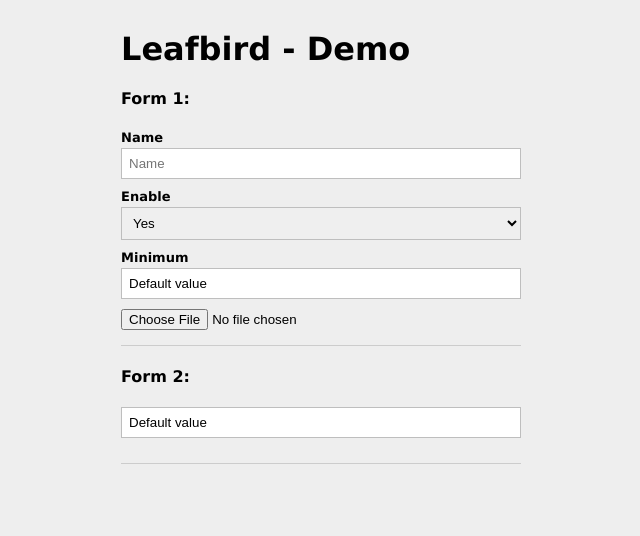
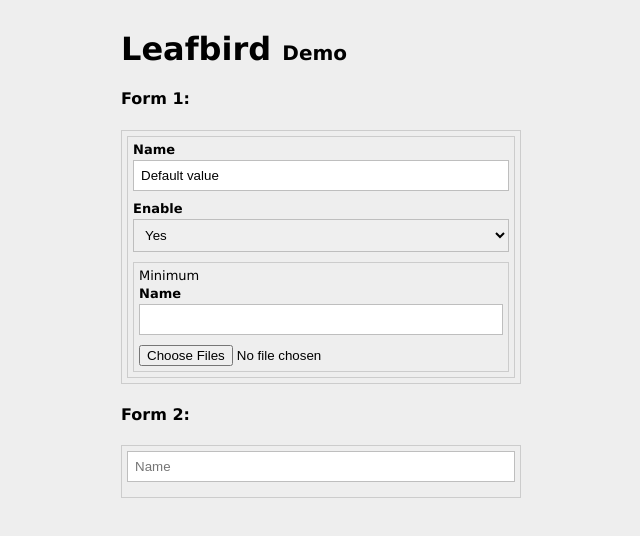
Before and after one commit to lucasb/leafbird, a website: page demo/index.html in a window 1280 px wide. Shown: the whole page, without its empty margins (323-963 px from the left). Drawn offline with Linux system fonts and the light colour scheme.

Commit message:
Add demo style.

```diff
--- a/demo/demo.js
+++ b/demo/demo.js
@@ -23,8 +23,8 @@ var parseResponse = function(data) {
   // configure general paramters after lib was intanced
   lb.configure({
     show_group_label: true,
-    show_placeholder: true,
-    show_input_label: true
+    show_input_label: true,
+    multifile_input: true
   });
 
   // get a elements object before to set on DOM, to add/change anything
@@ -36,6 +36,6 @@ var parseResponse = function(data) {
   lb.print(element);
 
   var element2 = document.getElementById("form2");
-  lb.print(element2, ":name2", {show_placeholder: false, multifile_input: true});
+  lb.print(element2, ":name2", {show_placeholder: true, show_input_label: false});
 
 };
--- a/demo/index.html
+++ b/demo/index.html
@@ -21,7 +21,7 @@
   </head>
 
   <body>
-    <h1>Leafbird - Demo</h1>
+    <h1>Leafbird <span class="title">Demo</span></h1>
     <h4>Form 1: </h4>
     <div id="form" class="form"></div>
     <h4>Form 2: </h4>
--- a/demo/spec.json
+++ b/demo/spec.json
@@ -12,7 +12,8 @@ parseResponse({
       "class": "name",
       "name": "name",
       "type": "text",
-      "required": true
+      "required": true,
+      "default": "Default value"
     },
     {
       "id": "enable",
@@ -50,7 +51,9 @@ parseResponse({
         {
           "name": "name2",
           "type": "text",
-          "default": "Default value"
+          "label": {
+            "value": "Name"
+          }
         },
         {
           "name": "file",
--- a/demo/style.css
+++ b/demo/style.css
@@ -22,7 +22,16 @@ body {
     width: 49%;
     background-color: #EEE;
 }
-label, span{
+div {
+    font-size: 13px;
+    border: 1px solid #CCC;
+    padding: 5px;
+}
+span {
+  margin:0 0 3px 0;
+  display:block;
+}
+label {
     margin:0 0 3px 0;
     display:block;
     font-weight: bold;
@@ -82,11 +91,7 @@ input[type=submit]:hover, input[type=button]:hover{
     -webkit-box-shadow:none;
 }
 
-.form {
-    font-size: 13px;
-    border-bottom: 1px solid #CCC;
-    padding-bottom: 15px;
+.title {
+  font-size: 20px;
+  display: inline;
 }
-.form .required{
-    color:red;
-}
```
